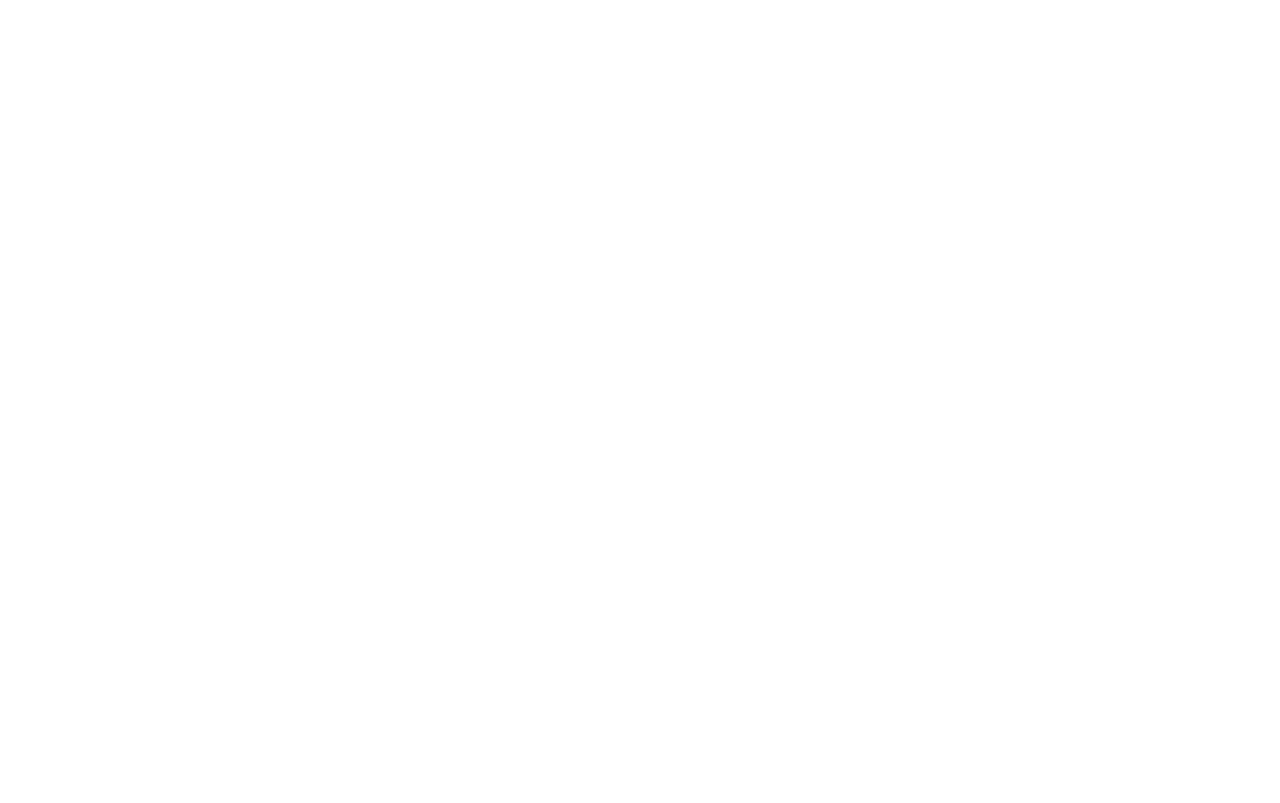
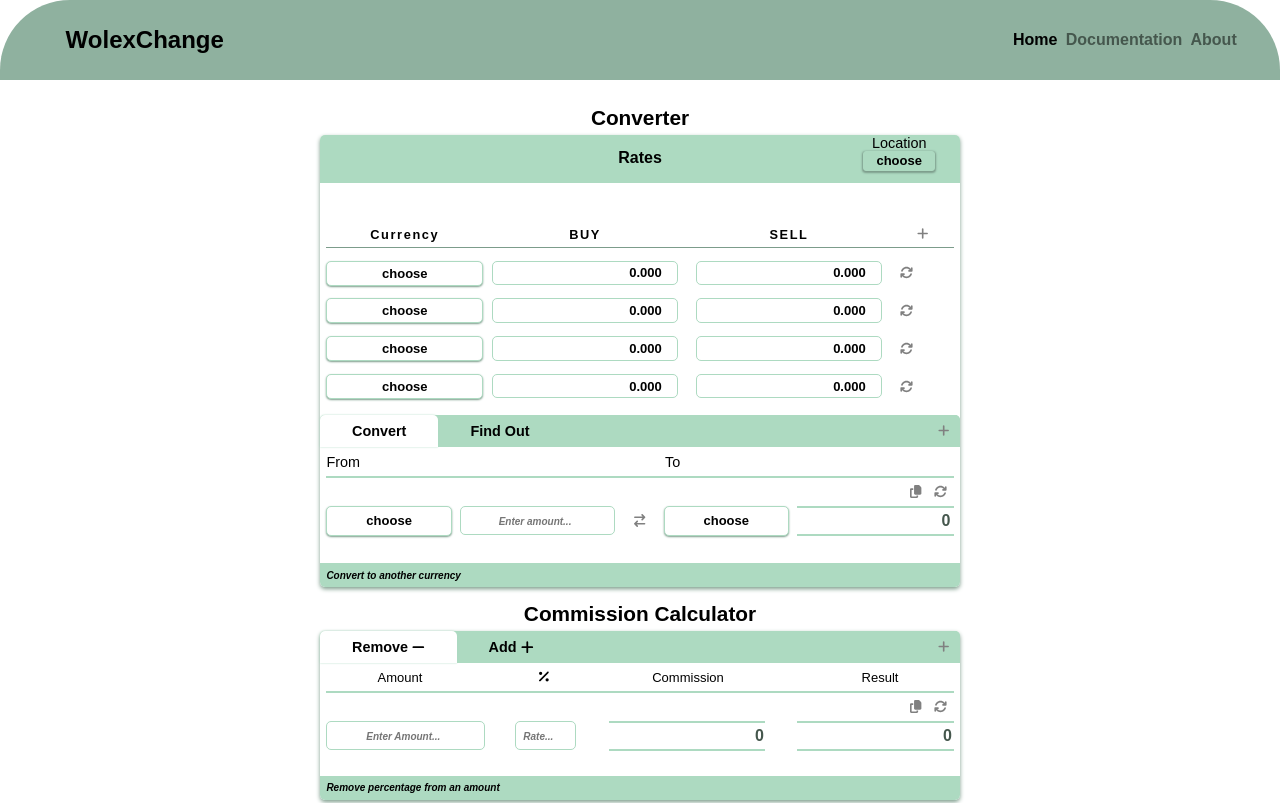
Before and after one commit to haywae/DealerApp, a React (Create React App) app: page / in a window 1280 px wide. Before the commit this address had no page. Shown: the top 803 px of the page. Built offline with nearby package versions, Linux system fonts and the light colour scheme.

Commit message:
route corrected

```diff
--- a/package.json
+++ b/package.json
@@ -10,7 +10,6 @@
     "@testing-library/jest-dom": "^5.17.0",
     "@testing-library/react": "^13.4.0",
     "@testing-library/user-event": "^13.5.0",
-    "firebase": "^10.5.2",
     "flag-icons": "^6.9.3",
     "gh-pages": "^6.0.0",
     "react": "^18.2.0",
--- a/src/App.jsx
+++ b/src/App.jsx
@@ -13,10 +13,10 @@ export default function App() {
       <HelmetProvider>
       <BrowserRouter>
         <Routes>
-          <Route path="/WolexChange" element={ <SharedLayout/> }>
+          <Route path="/" element={ <SharedLayout/> }>
             <Route index element={ <Home /> } />
-            <Route path="/WolexChange/documentation" element={<Documentation />} />
-            <Route path="/WolexChange/about" element={<About/>} />
+            <Route path="/documentation" element={<Documentation />} />
+            <Route path="/about" element={<About/>} />
             <Route path="*" element={<NoPage />}/>
           </Route>
         </Routes>
--- a/src/components/Header.jsx
+++ b/src/components/Header.jsx
@@ -28,16 +28,16 @@ export default function Header() {
                     <FontAwesomeIcon icon={faNavicon} className="nav-icon" />
                 </button>
                 {navIsOpen && <ul className="nav-items">
-                    <li><NavLink to='/WolexChange/' className="links">Home</NavLink></li>
-                    <li><NavLink to='/WolexChange/documentation' className="links">Documentation</NavLink></li>
-                    <li><NavLink to='/WolexChange/about' className='links'>About</NavLink></li>
+                    <li><NavLink to='/' className="links">Home</NavLink></li>
+                    <li><NavLink to='/documentation' className="links">Documentation</NavLink></li>
+                    <li><NavLink to='/about' className='links'>About</NavLink></li>
                 </ul>}
             </section>
             <section className="bg-nav-container">
                 <ul className="bg-nav-items">
-                    <li className="bg-nav-li"> <NavLink to='/WolexChange/' className="bg-links nv-home">Home</NavLink> </li>
-                    <li className="bg-nav-li"> <NavLink to='/WolexChange/documentation' className="bg-links nv-docs">Documentation</NavLink> </li>
-                    <li className="bg-nav-li"> <NavLink to='/WolexChange/about' className='bg-links nv-bout'>About</NavLink> </li>
+                    <li className="bg-nav-li"> <NavLink to='/' className="bg-links nv-home">Home</NavLink> </li>
+                    <li className="bg-nav-li"> <NavLink to='/documentation' className="bg-links nv-docs">Documentation</NavLink> </li>
+                    <li className="bg-nav-li"> <NavLink to='/about' className='bg-links nv-bout'>About</NavLink> </li>
                 </ul>
             </section>
         </header>
--- a/src/pages/NoPage.jsx
+++ b/src/pages/NoPage.jsx
@@ -12,7 +12,7 @@ export function NoPage() {
                 <h2 className="error-h2">404</h2>
                 <p className="error-p1">Page not Found</p>
                 <p className="error-p2">Sorry, the page you are looking for can't be found. <br /> Please check your address and try again</p>
-                <button className="back-home"><Link to="/WolexChange" className="back-home-link"> back to Home </Link></button>
+                <button className="back-home"><Link to="/" className="back-home-link"> back to Home </Link></button>
             </div>
 
         </div>
```
Also changed, not shown: 1 other file (tests, documents, lock files or other folders).
